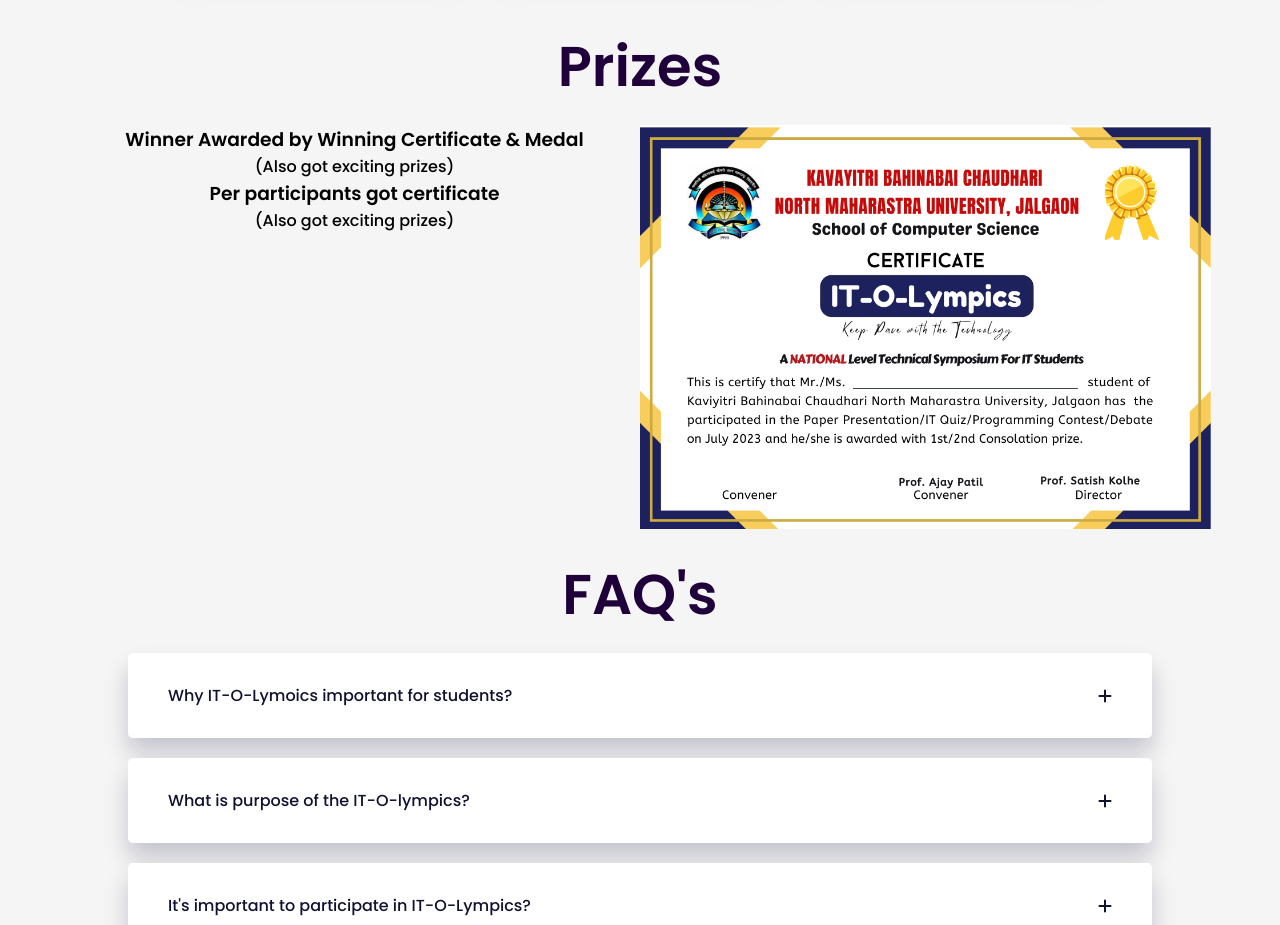
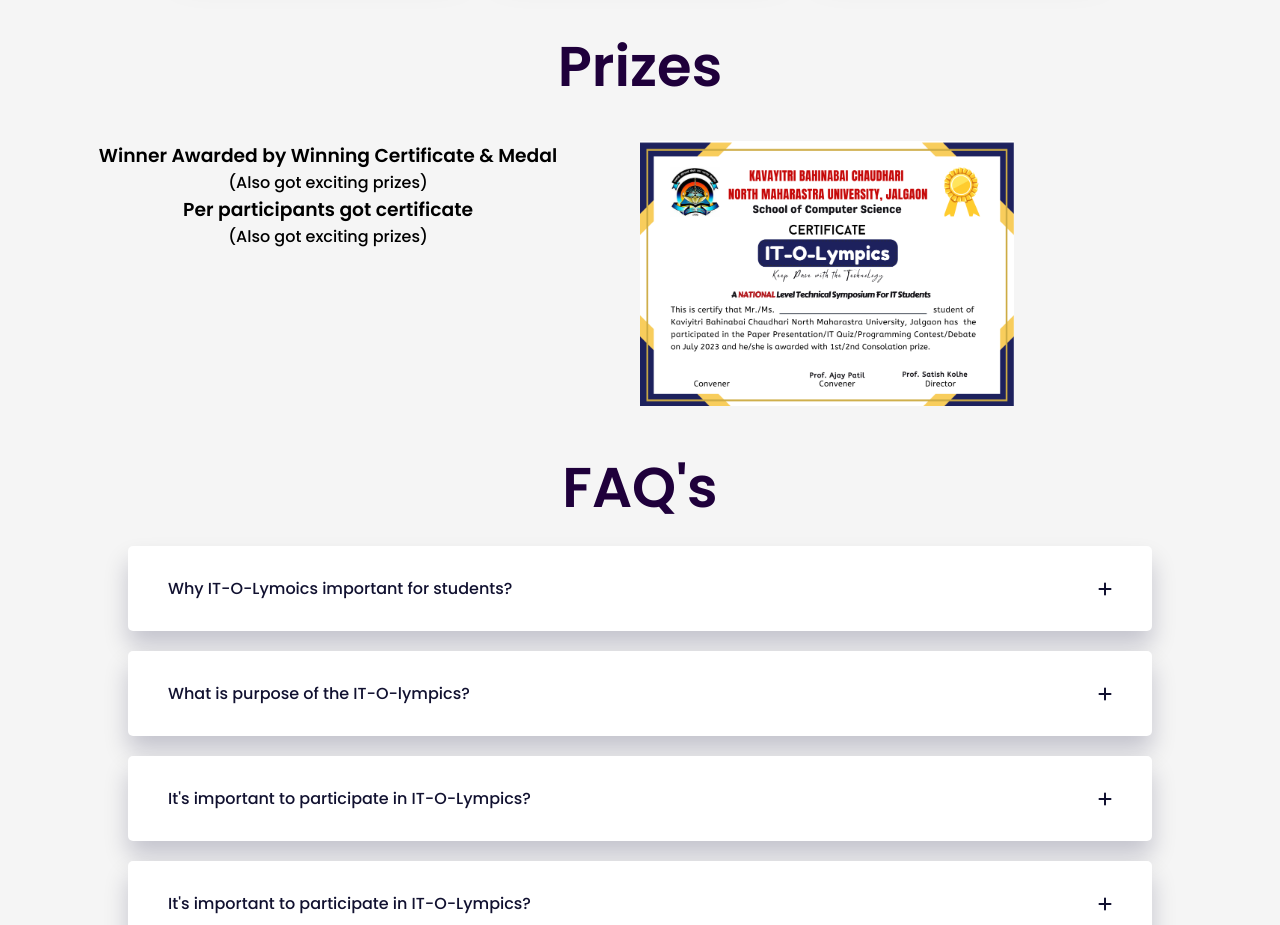
Before and after one commit to rsrahulsalunkhe/IT-O-Lympics, a plain HTML site: page index.html in a window 1280 px wide. Shown: the part 3380-4305 px from the top of the page. Drawn offline with Linux system fonts and the light colour scheme.

Commit message:
Update style.css

```diff
--- a/style.css
+++ b/style.css
@@ -443,18 +443,17 @@ ul a:hover {
 }
 
 .prizes {
-  margin-top: 40px;
+  display: flex;
+  flex-wrap: wrap;
+  padding: 1em 1em;
   text-align: center;
-  display: flex;
-  width: 1142px;
-  margin: 0 auto;
 }
 
 .desc {
-  width: 100%;
+  width: 50%;
 }
 .cert {
-  width: 100%;
+  width: 30%;
 }
 
 .cert img {
```
